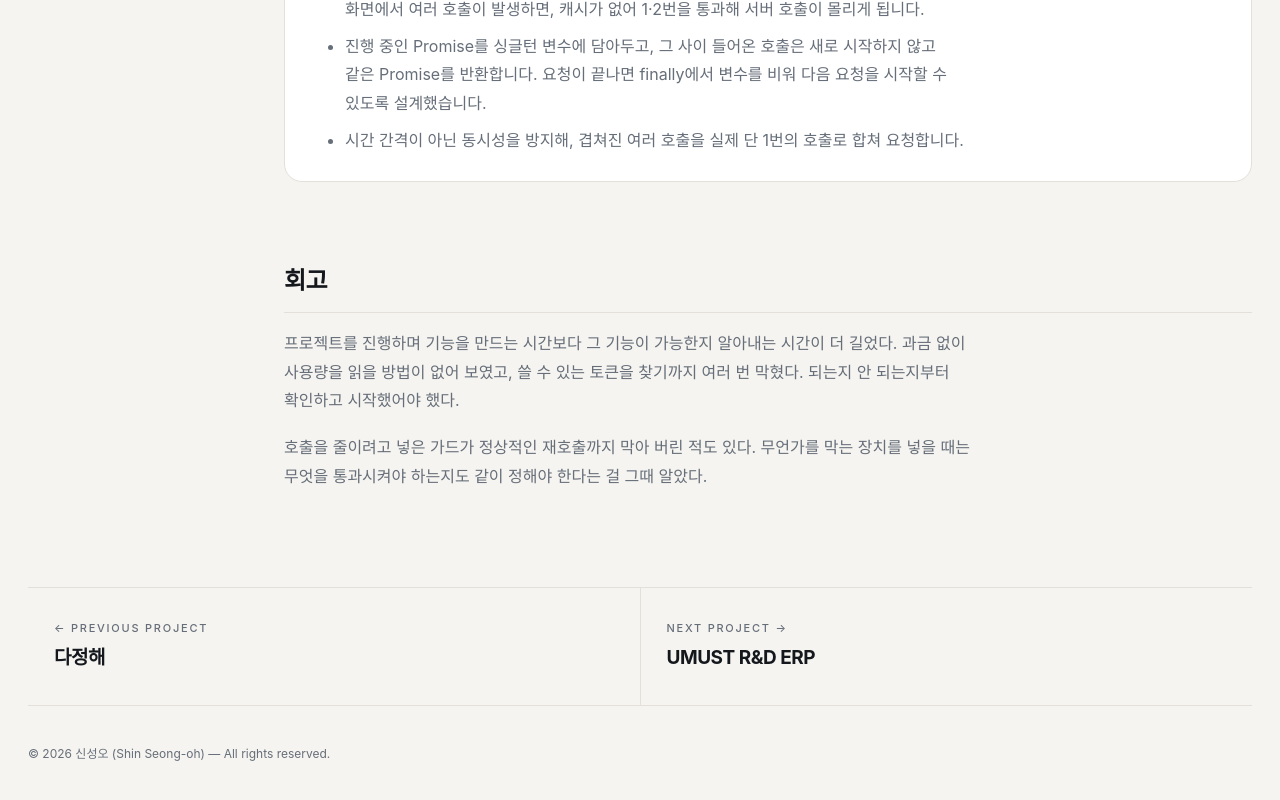
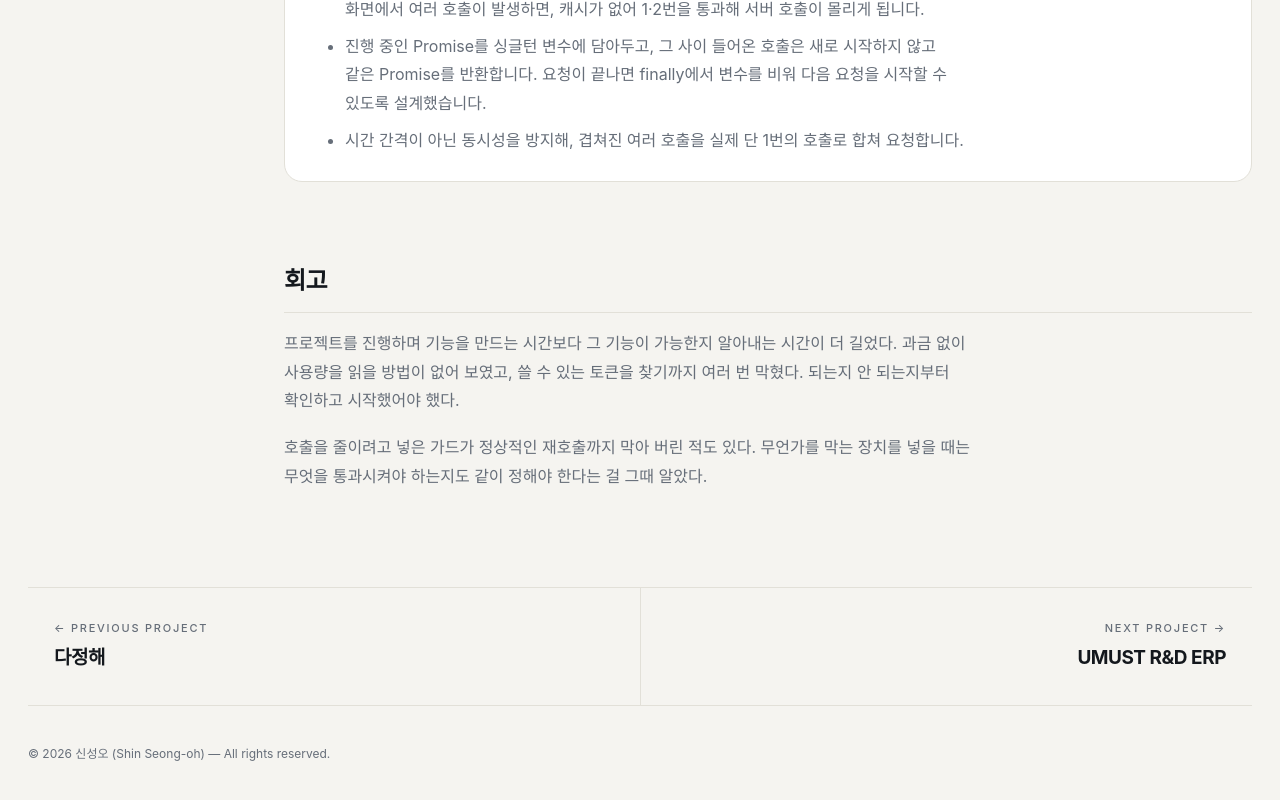
Before and after one commit to seong5/seong5.github.io, a Next.js app: page /projects/claude-log in a window 1280 px wide. Shown: the part 3716-4516 px from the top of the page. Built offline with nearby package versions, Linux system fonts and the light colour scheme; a web font is replaced by a local one.

Commit message:
💄 style: 이전/다음 네비를 바깥쪽 정렬하고 빈 쪽에 안내 추가

```diff
--- a/app/projects/[slug]/page.tsx
+++ b/app/projects/[slug]/page.tsx
@@ -320,18 +320,32 @@ export default async function ProjectDetail({ params }: { params: Promise<Params
                 {prev.title.split(' - ')[0]}
               </span>
             </Link>
-          ) : null}
+          ) : (
+            /* 갈 곳이 없는 쪽도 칸을 채운다 — 카드 하나만 남으면 반대쪽 절반이 비어
+               레이아웃이 깨진 것처럼 보인다. <a>가 아니라 <div>인 이유는 href 없는
+               앵커가 탭 순서에 잡히고 누를 수 있는 것처럼 보이기 때문이다. */
+            <div className="flex flex-col justify-center bg-background px-[26px] py-[34px] text-label text-muted-foreground">
+              이전 프로젝트가 없습니다
+            </div>
+          )}
+          {/* NEXT만 바깥쪽 정렬 — 첫 프로젝트는 prev가 없어 auto-fit이 빈 트랙을 접고
+              이 카드가 전폭을 차지한다. 좌측 정렬이면 "다음"이 왼쪽에 붙어 보인다.
+              2열일 때도 →가 가리키는 방향과 글자 정렬이 맞는다. */}
           {next ? (
             <Link
               href={`/projects/${next.slug}`}
-              className="flex flex-col gap-2.5 bg-background px-[26px] py-[34px] text-foreground transition-colors hover:bg-muted"
+              className="flex flex-col items-end gap-2.5 bg-background px-[26px] py-[34px] text-right text-foreground transition-colors hover:bg-muted"
             >
               <Eyebrow>NEXT PROJECT →</Eyebrow>
               <span className="text-lead font-bold tracking-[-0.025em] break-keep">
                 {next.title.split(' - ')[0]}
               </span>
             </Link>
-          ) : null}
+          ) : (
+            <div className="flex flex-col items-end justify-center bg-background px-[26px] py-[34px] text-right text-label text-muted-foreground">
+              다음 프로젝트가 없습니다
+            </div>
+          )}
         </nav>
 
         <footer>
```
